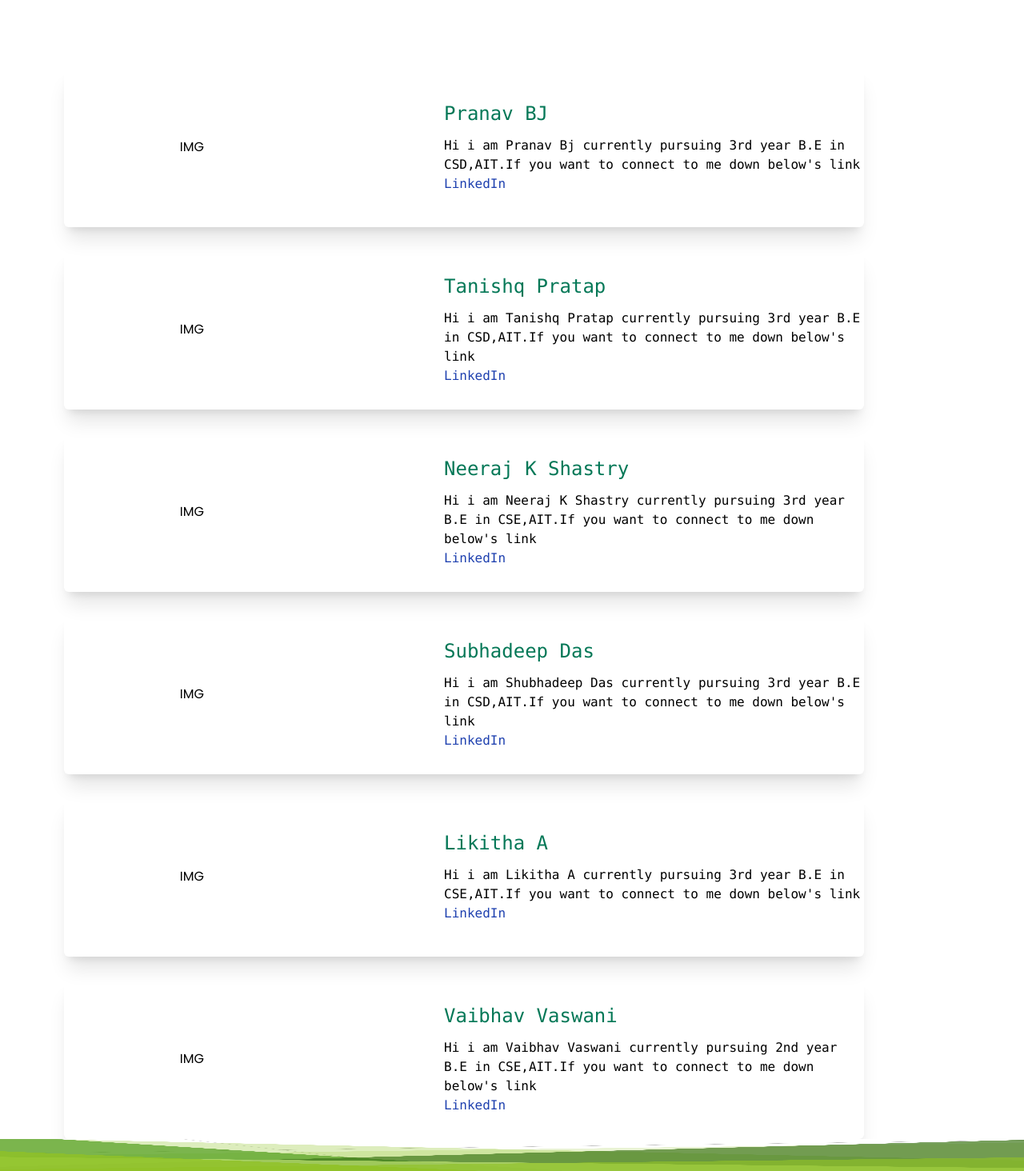
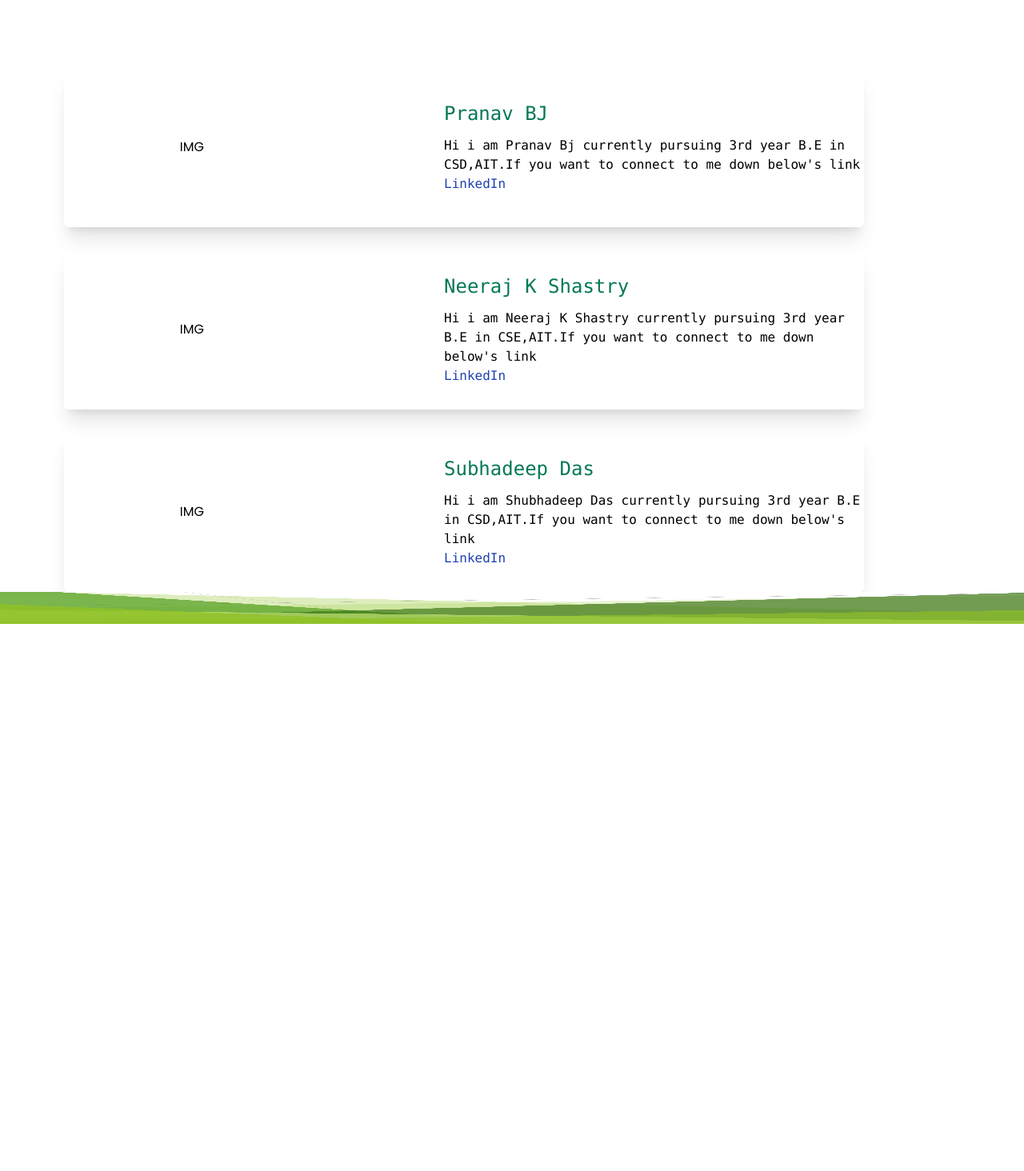
Before and after one commit to PranavBj2406/KISAAN_CONNECT0, a React (Vite) app in the folder client/: page /about in a window 1280 px wide. Shown: the part 1253-2717 px from the top of the page at 80% size. After the commit the page ends 2033 px from the top, so only its background shows below. Built offline with nearby package versions, Linux system fonts and the light colour scheme.

Commit message:
Retribution :0

```diff
--- a/client/src/App.jsx
+++ b/client/src/App.jsx
@@ -12,14 +12,27 @@ import 'typeface-poppins';
 import Dashboard from "./pages/Dashboard";
 import PrivateRoutes from "./components/PrivateRoutes";
 
+const header2Routes = [
+  "/dashboard",
+  "/contactus",
+  // Add future routes here
+  // You can also use pattern matching if needed
+  // "/admin/*",    // Example: all admin routes
+  // "/settings/*"  // Example: all settings routes
+];
+
 function AppContent() {
   const location = useLocation(); // Correct use of useLocation
 
-  const isDashboardRoute = location.pathname.startsWith("/dashboard");
+  const showHeader2 = header2Routes.some(route =>
+    route.endsWith('*')
+      ? location.pathname.startsWith(route.replace('*', ''))
+      : location.pathname === route
+  );
 
   return (
     <>
-      {!isDashboardRoute ? <Header /> : <Header2 />}
+      {!showHeader2 ? <Header /> : <Header2 />}
       <Routes>
         <Route path="/" element={<Home />} />
         <Route path="/about" element={<About />} />
--- a/client/src/components/Header.jsx
+++ b/client/src/components/Header.jsx
@@ -38,11 +38,7 @@ export default function Header() {
                 About
               </li>
             </Link>
-            <Link to="/contactus">
-              <li className="relative hover:text-lime-500 duration-300 hover:after:content-['•'] hover:after:absolute hover:after:bottom-[-10px] hover:after:left-1/2 hover:after:-translate-x-1/2 hover:after:text-lg hover:after:leading-none">
-                ContactUs
-              </li>
-            </Link>
+
           </ul>
         </div>
       </div>
--- a/client/src/pages/About.jsx
+++ b/client/src/pages/About.jsx
@@ -1,5 +1,5 @@
 import React from "react";
-import border from "../assets/border.png"
+import border from "../assets/border.png";
 import vec from "../assets/Vector.svg";
 
 export default function About() {
@@ -57,77 +57,60 @@ export default function About() {
           </span>
         </div>
 
-
         <div className="pt-20 mt-15">
           <div className="flex flex-row border-none rounded-md shadow-xl w-[1000px] h-[200px] ml-20 justify-center items-center gap-[300px]">
-          <div className="w-1/4 text-end">
-          IMG
-          </div>
+            <div className="w-1/4 text-end">IMG</div>
             <div className="w-3/4 ">
-            <h1 className="text-2xl font-mono text-emerald-700 text-start">Pranav BJ</h1>
-            <p className="font-medium font-mono mt-3">Hi i am Pranav Bj currently pursuing 3rd year B.E in CSD,AIT.If you want to connect to me down below's link</p>
-            <a href="https://www.linkedin.com/in/pranav-bj-545a1b260/" className="font-mono text-blue-800 font-medium">LinkedIn</a>
-          </div>
-          </div>
-
-
-          <div className="flex flex-row border-none rounded-md shadow-xl w-[1000px] h-[200px] ml-20 justify-center items-center gap-[300px] mt-7">
-          <div className="w-1/4 text-end">
-          IMG
-          </div>
-          <div className="w-3/4 ">
-            <h1 className="text-2xl font-mono text-emerald-700 text-start">Tanishq Pratap</h1>
-            <p className="font-medium font-mono mt-3">Hi i am Tanishq Pratap currently pursuing 3rd year B.E in CSD,AIT.If you want to connect to me down below's link</p>
-            <a href="" className="font-mono text-blue-800">LinkedIn</a>
+              <h1 className="text-2xl font-mono text-emerald-700 text-start">
+                Pranav BJ
+              </h1>
+              <p className="font-medium font-mono mt-3">
+                Hi i am Pranav Bj currently pursuing 3rd year B.E in CSD,AIT.If
+                you want to connect to me down below's link
+              </p>
+              <a
+                href="https://www.linkedin.com/in/pranav-bj-545a1b260/"
+                className="font-mono text-blue-800 font-medium"
+              >
+                LinkedIn
+              </a>
             </div>
           </div>
 
           <div className="flex flex-row border-none rounded-md shadow-xl w-[1000px] h-[200px] ml-20 justify-center items-center gap-[300px] mt-7">
-          <div className="w-1/4 text-end">
-          IMG
-          </div>
+            <div className="w-1/4 text-end">IMG</div>
             <div className="w-3/4 ">
-            <h1 className="text-2xl font-mono text-emerald-700 text-start">Neeraj K Shastry</h1>
-            <p className="font-medium font-mono mt-3">Hi i am Neeraj K Shastry currently pursuing 3rd year B.E in CSE,AIT.If you want to connect to me down below's link</p>
-            <a href="" className="font-mono text-blue-800">LinkedIn</a>
+              <h1 className="text-2xl font-mono text-emerald-700 text-start">
+                Neeraj K Shastry
+              </h1>
+              <p className="font-medium font-mono mt-3">
+                Hi i am Neeraj K Shastry currently pursuing 3rd year B.E in
+                CSE,AIT.If you want to connect to me down below's link
+              </p>
+              <a href="" className="font-mono text-blue-800">
+                LinkedIn
+              </a>
             </div>
           </div>
 
           <div className="flex flex-row border-none rounded-md shadow-xl w-[1000px] h-[200px] ml-20 justify-center items-center gap-[300px] mt-7">
-          <div className="w-1/4 text-end">
-          IMG
-          </div>
+            <div className="w-1/4 text-end">IMG</div>
             <div className="w-3/4 ">
-            <h1 className="text-2xl font-mono text-emerald-700 text-start">Subhadeep Das</h1>
-            <p className="font-medium font-mono mt-3">Hi i am Shubhadeep Das currently pursuing 3rd year B.E in CSD,AIT.If you want to connect to me down below's link</p>
-            <a href="" className="font-mono text-blue-800">LinkedIn</a>
-          </div>
-          </div>
-
-          <div className="flex flex-row border-none rounded-md shadow-xl w-[1000px] h-[200px] ml-20 justify-center items-center gap-[300px] mt-7">
-          <div className="w-1/4 text-end">
-          IMG
-          </div>
-          <div className="w-3/4 ">
-            <h1 className="text-2xl font-mono text-emerald-700 text-start">Likitha A</h1>
-            <p className="font-medium font-mono mt-3">Hi i am Likitha A currently pursuing 3rd year B.E in CSE,AIT.If you want to connect to me down below's link</p>
-            <a href="" className="font-mono text-blue-800">LinkedIn</a>
-          </div>
-          </div>
-
-          <div className="flex flex-row border-none rounded-md shadow-xl w-[1000px] h-[200px] ml-20 justify-center items-center gap-[300px] mt-7">
-          <div className="w-1/4 text-end">
-          IMG
-          </div>
-          <div className="w-3/4 ">
-            <h1 className="text-2xl font-mono text-emerald-700 text-start">Vaibhav Vaswani</h1>
-            <p className="font-medium font-mono mt-3">Hi i am Vaibhav Vaswani currently pursuing 2nd year B.E in CSE,AIT.If you want to connect to me down below's link</p>
-            <a href="" className="font-mono text-blue-800">LinkedIn</a>
+              <h1 className="text-2xl font-mono text-emerald-700 text-start">
+                Subhadeep Das
+              </h1>
+              <p className="font-medium font-mono mt-3">
+                Hi i am Shubhadeep Das currently pursuing 3rd year B.E in
+                CSD,AIT.If you want to connect to me down below's link
+              </p>
+              <a href="" className="font-mono text-blue-800">
+                LinkedIn
+              </a>
             </div>
           </div>
         </div>
       </div>
-      <img src={border} alt='' className="w-full h-[40px]"></img>
+      <img src={border} alt="" className="w-full h-[40px]"></img>
     </div>
   );
 }
```
Lines whose indentation alone changed are shown as unchanged.
